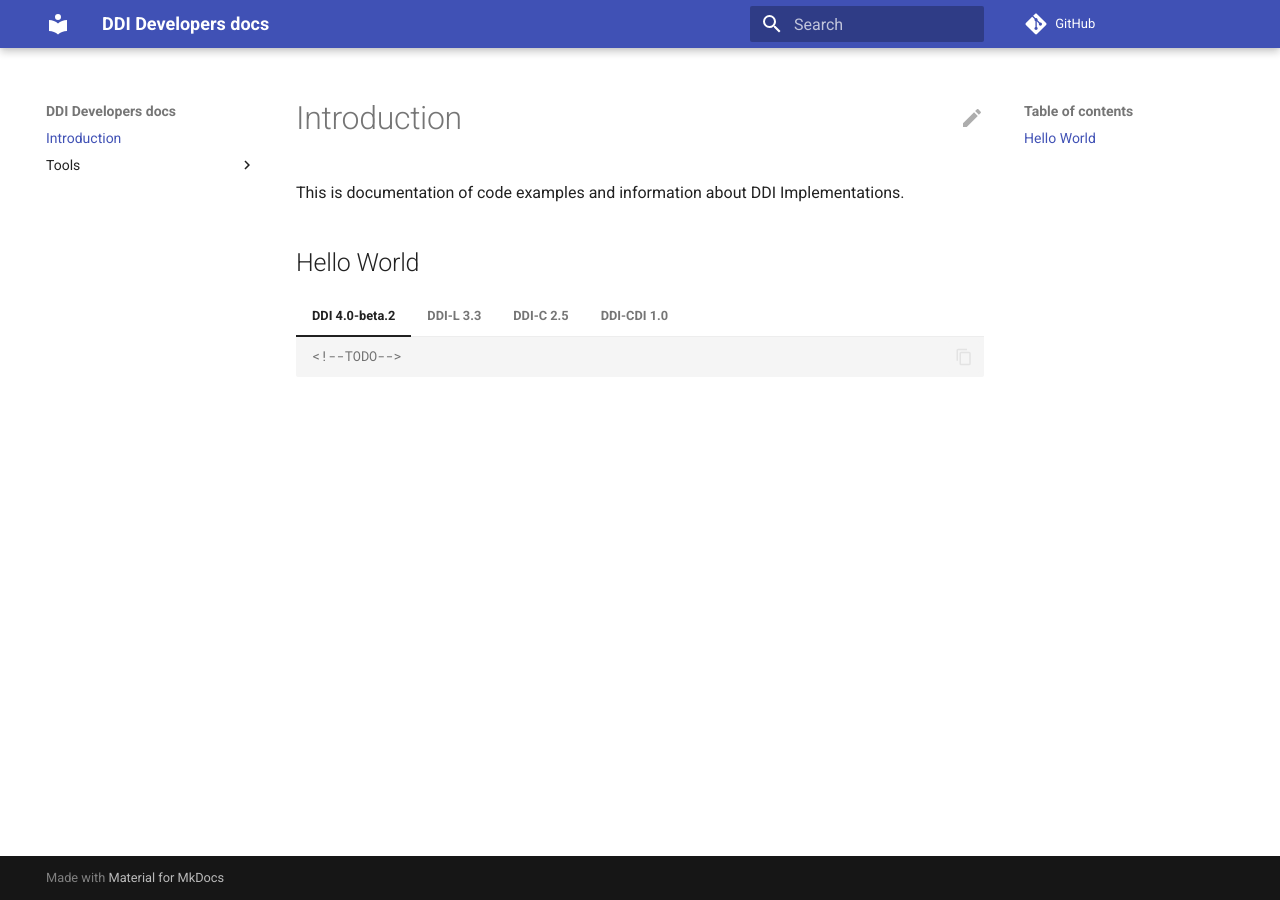
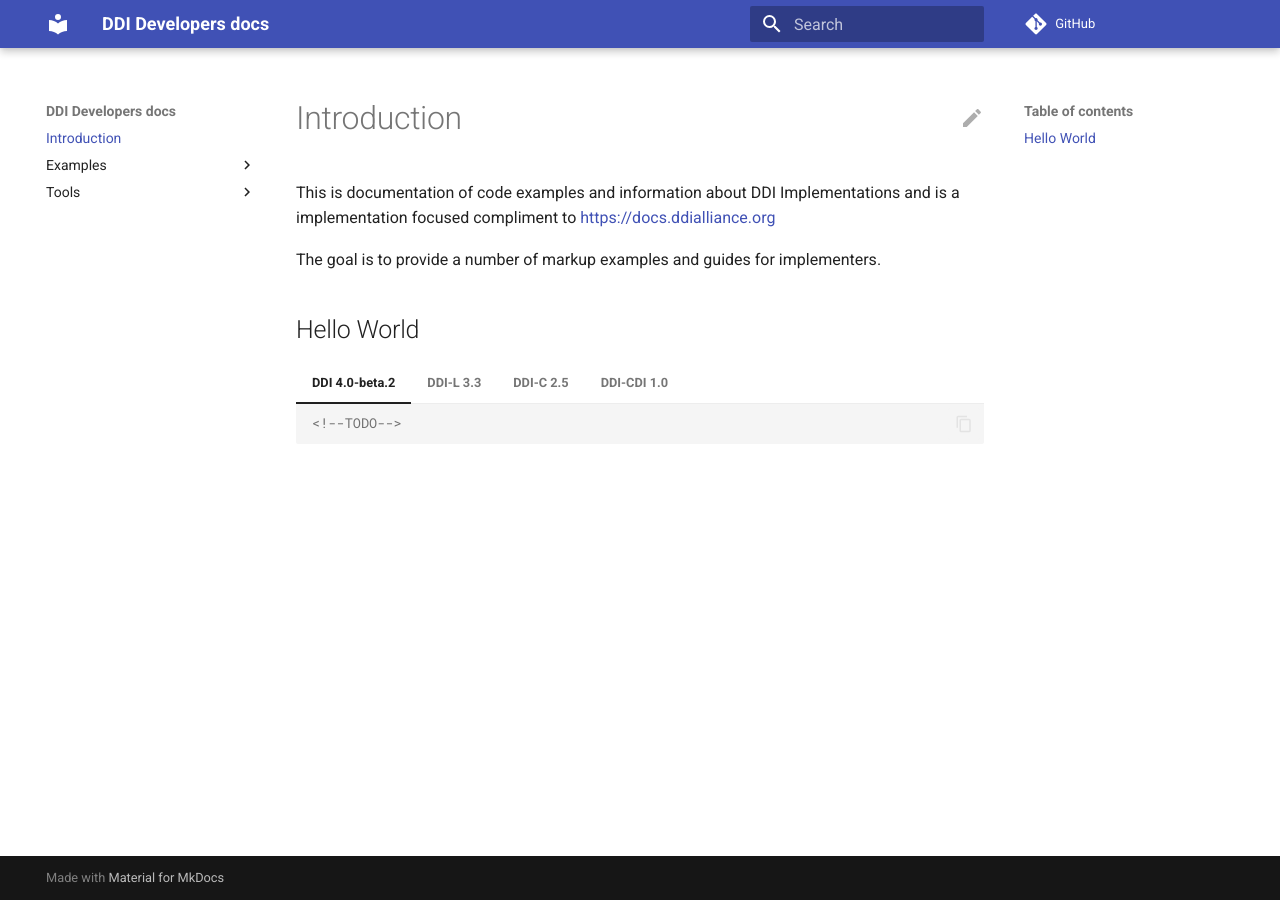
Before and after one commit to ddi-developers/docs, an MkDocs documentation site: the page built from docs/index.md, in a window 1280 px wide. Built offline with MkDocs 1.6.1 and Material for MkDocs 9.7.7, drawn with Linux system fonts in a browser that asks for light colours; comment, search, counter and statistics services are not loaded.

Commit message:
link examples

````diff
--- a/docs/index.md
+++ b/docs/index.md
@@ -1,6 +1,8 @@
 # Introduction
 
-This is documentation of code examples and information about DDI Implementations.
+This is documentation of code examples and information about DDI Implementations and is a implementation focused compliment to [https://docs.ddialliance.org](https://docs.ddialliance.org)
+
+The goal is to provide a number of markup examples and guides for implementers.
 
 ## Hello World
 
@@ -33,7 +35,11 @@ This is documentation of code examples and information about DDI Implementations
 === "DDI-C 2.5"
     ```xml
     <?xml version="1.0" encoding="UTF-8"?>
-    <codeBook xmlns="ddi:codebook:2_5" xmlns:xsi="http://www.w3.org/2001/XMLSchema-instance" xmlns:xs="http://www.w3.org/2001/XMLSchema" xsi:schemaLocation="ddi:codebook:2_5 http://www.ddialliance.org/Specification/DDI-Codebook/2.5/XMLSchema/codebook.xsd">
+    <codeBook
+        xmlns="ddi:codebook:2_5"
+        xmlns:xsi="http://www.w3.org/2001/XMLSchema-instance"
+        xmlns:xs="http://www.w3.org/2001/XMLSchema"
+        xsi:schemaLocation="ddi:codebook:2_5 http://www.ddialliance.org/Specification/DDI-Codebook/2.5/XMLSchema/codebook.xsd">
         <stdyDscr>
             <citation>
                 <titlStmt>
````
Also changed, not shown: docs/examples/ddi-l.md (added, +11 -0 lines), docs/examples/instances/dataset.ddi40.json (renamed from docs/examples/dataset.ddi40.json), docs/examples/instances/dataset.ddi40.xml (renamed from docs/examples/dataset.ddi40.xml), docs/examples/instances/hello-world.ddi40.json (renamed from docs/examples/hello-world.ddi40.json), docs/examples/instances/hello-world.ddi40.xml (renamed from docs/examples/hello-world.ddi40.xml).
